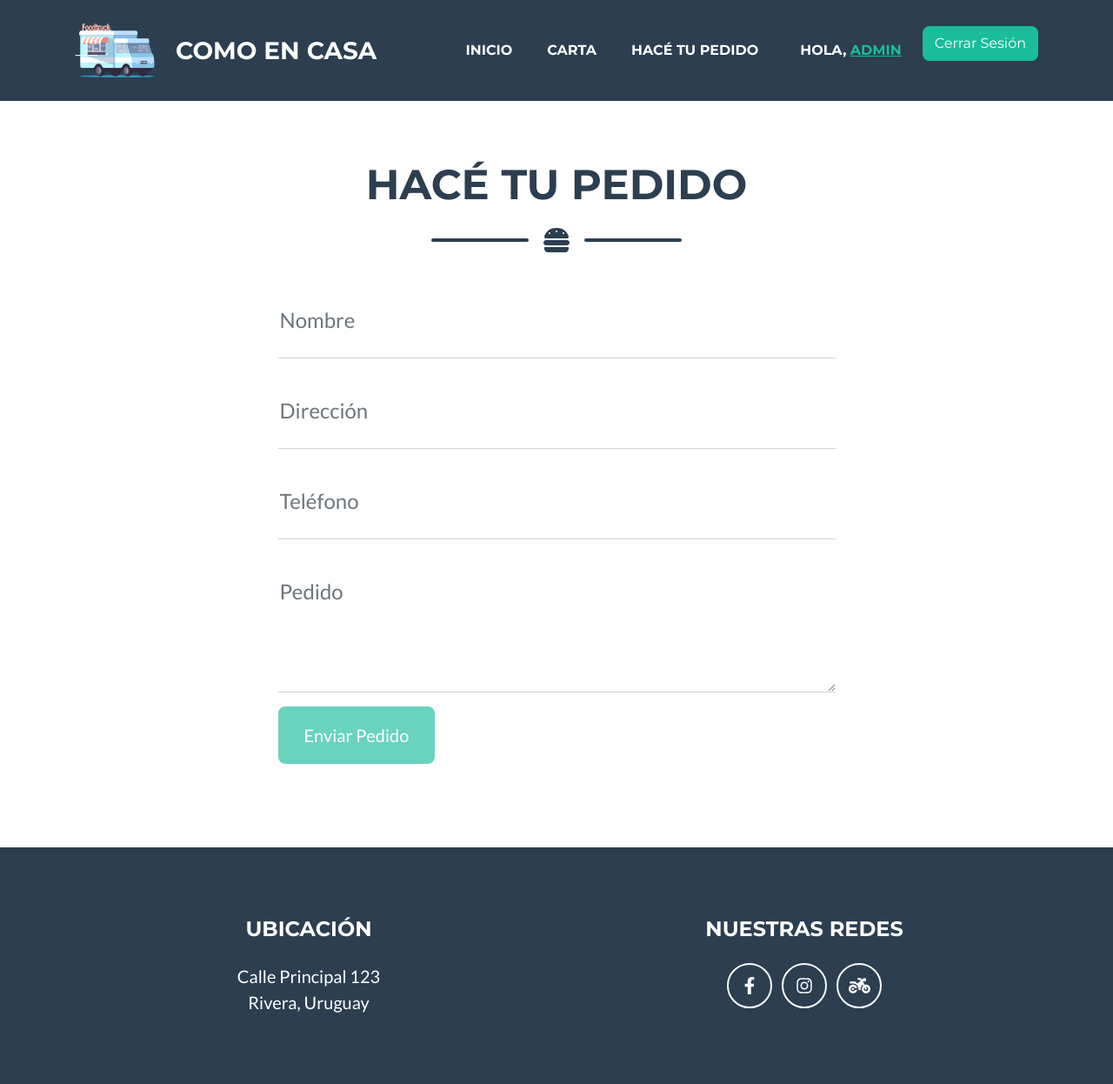
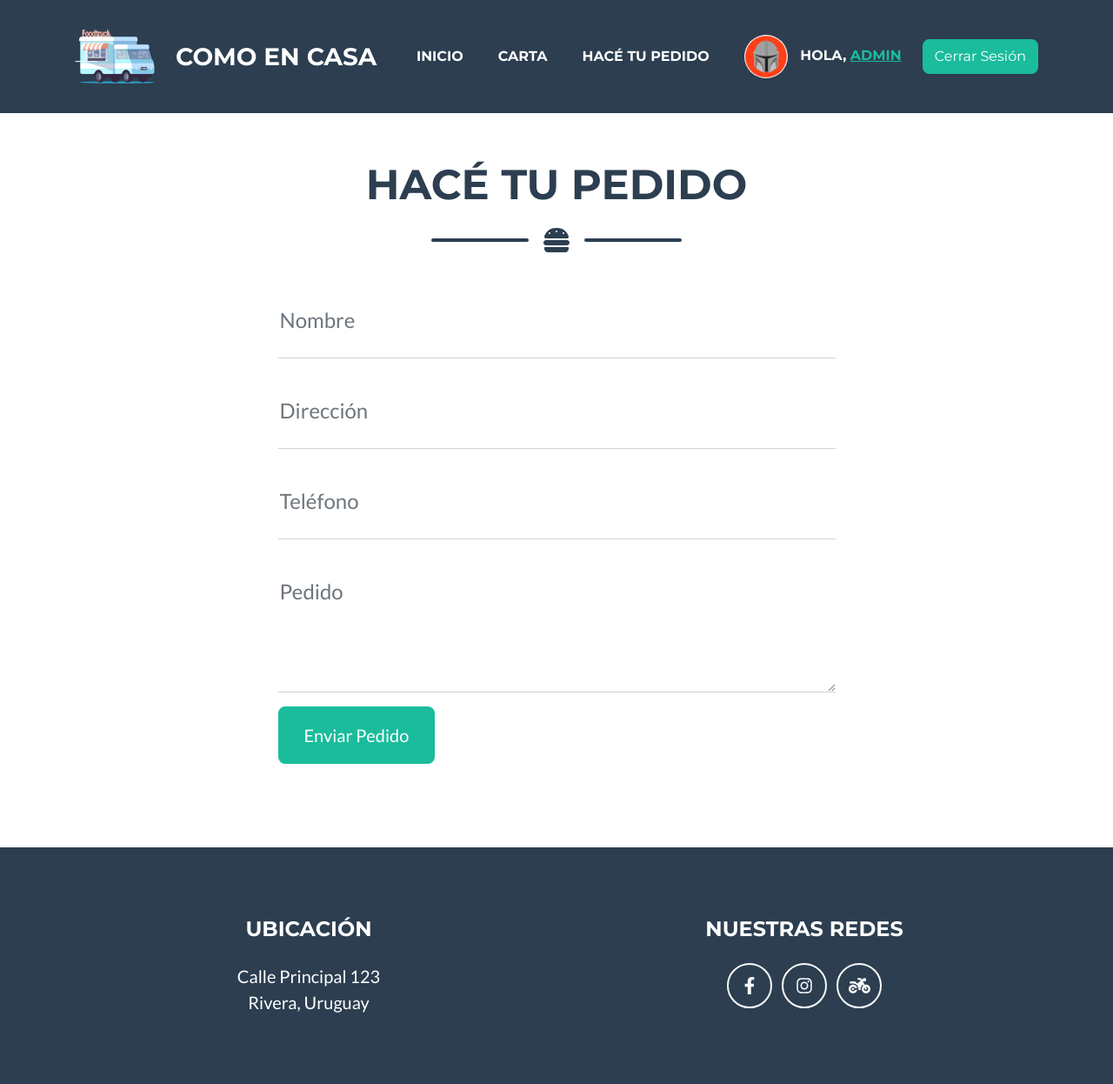
Before and after one commit to agrp-uy/ProyectoFinal_Rodriguez, a Django app: page /pedido/ in a window 1280 px wide. Shown: the top 1246 px of the page at 87% size. Run offline with Django 5.2, Linux system fonts and the light colour scheme; a user stored in the database is signed in; data comes from the database, SQL or seed files in the repository; some libraries are stand-ins or nearby versions.

Commit message:
Versión con edicion de perfiles y avatares funcional

```diff
--- a/ProyectoWeb/AppWeb/admin.py
+++ b/ProyectoWeb/AppWeb/admin.py
@@ -7,3 +7,4 @@ admin.site.register(Comida)
 admin.site.register(Bebida)
 admin.site.register(Guarnicion)
 admin.site.register(Postre)
+admin.site.register(Avatar)
--- a/ProyectoWeb/AppWeb/models.py
+++ b/ProyectoWeb/AppWeb/models.py
@@ -31,6 +31,6 @@ class Postre(models.Model):
     def __str__(self):
         return self.nombre
 
-class AvatarImage(models.Model):
+class Avatar(models.Model):
     usuario = models.ForeignKey(User, on_delete=models.CASCADE)
     imagen = models.ImageField(upload_to='avatars', null=True, blank=True)
--- a/ProyectoWeb/AppWeb/templates/AppWeb/padre.html
+++ b/ProyectoWeb/AppWeb/templates/AppWeb/padre.html
@@ -29,19 +29,31 @@
                 </button>
                 <div class="collapse navbar-collapse" id="navbarResponsive">
                     <ul class="navbar-nav ms-auto">
-                        <li class="nav-item mx-0 mx-lg-1"><a class="nav-link py-3 px-0 px-lg-3 rounded" href="/inicio">Inicio</a></li>
+                        <li class="nav-item mx-0 mx-lg-1 d-flex align-items-center">
+                            <a class="nav-link py-3 px-0 px-lg-3 rounded" href="/inicio">Inicio</a>
+                        </li>
                         {% if user.is_authenticated %}
-                        <li class="nav-item mx-0 mx-lg-1"><a class="nav-link py-3 px-0 px-lg-3 rounded" href="/carta">Carta</a></li>
-                        <li class="nav-item mx-0 mx-lg-1"><a class="nav-link py-3 px-0 px-lg-3 rounded" href="/pedido">Hacé tu Pedido</a></li>
+                        <li class="nav-item mx-0 mx-lg-1 d-flex align-items-center">
+                            <a class="nav-link py-3 px-0 px-lg-3 rounded" href="/carta">Carta</a>
+                        </li>
+                        <li class="nav-item mx-0 mx-lg-1 d-flex align-items-center">
+                            <a class="nav-link py-3 px-0 px-lg-3 rounded" href="/pedido">Hacé tu Pedido</a>
+                        </li>
                         {% endif %}
                         {% if user.is_authenticated %}
-                        <li class="nav-item mx-0 mx-lg-1">
-                            <li class="nav-item mx-0 mx-lg-1">
-                                <div class="nav-link py-3 px-0 px-lg-3 rounded text-white">
-                                    Hola, <a href="/editarPerfil">{{ user.username }}</a>
-                                </div>
-                            </li>
-                        <li class="nav-item mx-0 mx-lg-1">
+                        <li class="nav-item mx-0 mx-lg-1 d-flex align-items-center justify-content-center">
+                            <div class="nav-link py-3 px-0 px-lg-3 rounded text-white">
+                                {% with user.avatar_set.first as miAvatar %}
+                                    {% if miAvatar %}
+                                        <img src="{{ miAvatar.imagen.url }}" style="width: 50px; border-radius: 50%; object-fit: cover; object-position: center; margin-right: 10px">
+                                    {% else %}
+                                        <img src="{% static 'AppWeb/assets/img/avatar.png' %}" style="width: 50px; border-radius: 50%; object-fit: cover; object-position: center; margin-right: 10px">
+                                    {% endif %}
+                                {% endwith %}
+                                Hola, <a href="/editarPerfil">{{ user.username }}</a>
+                            </div>
+                        </li>
+                        <li class="nav-item mx-0 mx-lg-1 d-flex align-items-center justify-content-center">
                             <button class="btn btn-primary" onclick="location.href='/logout'">Cerrar Sesión</button>
                         </li>
                         {% else %}
--- a/ProyectoWeb/AppWeb/templates/AppWeb/pedido.html
+++ b/ProyectoWeb/AppWeb/templates/AppWeb/pedido.html
@@ -70,9 +70,9 @@
                             <!-- This is what your users will see when there is-->
                             <!-- an error submitting the form-->
                             <div class="d-none" id="submitErrorMessage"><div class="text-center text-danger mb-3">Error sending message!</div></div>
-                            <!-- Submit Button-->
-                            <button class="btn btn-primary btn-xl disabled" id="submitButton" type="submit">Enviar Pedido</button>
                         </form>
+                        <!-- Submit Button-->
+                        <a href="{% url 'enConstruccion' %}" class="btn btn-primary btn-xl" id="submitButton">Enviar Pedido</a>
                     </div>
                 </div>
             </div>
--- a/ProyectoWeb/AppWeb/templates/registro/editarPerfil.html
+++ b/ProyectoWeb/AppWeb/templates/registro/editarPerfil.html
@@ -19,7 +19,8 @@
     <div class="text-center text-success">
     <form method="POST">
         {% csrf_token %}
-        {{ form.as_p }}
+        <p>El ingreso de la contraseña es obligatorio. Podes mantener la misma que ya tenías o cambiarla por una nueva.</p>
+        {{ formu.as_p }}
         <button type="submit" class="btn btn-primary">Actualizar Datos</button>
     </form>
     </div>
--- a/ProyectoWeb/AppWeb/views.py
+++ b/ProyectoWeb/AppWeb/views.py
@@ -27,6 +27,9 @@ def es_staff(user):
 
 def acceso_denegado(request):
     return render(request, "registro/accesoDenegado.html", {'mensaje': 'No cuenta con los privilegios para realizar esa acción'})
+
+def en_construccion(request):
+    return render(request, 'AppWeb/enConstruccion.html')
 
 #Vistas generales:
 
@@ -206,9 +209,7 @@ def resultadosPostre(request):
 #Vistas para manejo de usuarios:
 
 def user_login(request):
-
     if request.method == 'POST':
-
         formu = AuthenticationForm(request, data=request.POST)
 
         if formu.is_valid():
@@ -220,8 +221,10 @@ def user_login(request):
             if usuario_actual is not None:
                 login(request, usuario_actual)
                 return render(request, "AppWeb/inicio.html", {'mensaje':f'Bienvenido, {usuario_actual.first_name}'})
+            else:
+                return render(request, "registro/login.html", {'formu': formu, 'mensaje':"Error, datos incorrectos."})
         else:
-            return render(request, "registro/login.html", {'mensaje':"Error, datos incorrectos."})
+            return render(request, "registro/login.html", {'formu': formu, 'mensaje':"Error, datos incorrectos."})
     else:
         formu = AuthenticationForm()
     return render(request, "registro/login.html", {'formu':formu})
@@ -248,19 +251,19 @@ def editar_perfil(request):
             usuario.set_password(info['password1'])
             usuario.first_name = info['first_name']
             usuario.last_name = info['last_name']
-            usuario.direccion = info['direccion']
-            usuario.telefono = info['telefono']
             usuario.email = info['email']
             usuario.save()
+            # Vuelve a autenticar al usuario después de cambiar la contraseña
+            user = authenticate(username=usuario.username, password=info['password1'])
+            if user is not None:
+                login(request, user)
 
-            return render(request, "AppWeb/inicio.html", {'mensaje':f'Usuario actualizado, {usuario.first_name}'})
+            return render(request, "AppWeb/inicio.html", {'mensaje':f'Se actualizaron tus datos, {usuario.first_name}'})
     else:
         formu = FormularioEditar(
             initial={
                 'first_name': usuario.first_name,
                 'last_name': usuario.last_name,
-                'direccion': usuario.direccion,
-                'telefono': usuario.telefono,
                 'email': usuario.email,
             })
     return render(request, "registro/editarPerfil.html", {'formu':formu})
--- a/ProyectoWeb/ProyectoWeb/urls.py
+++ b/ProyectoWeb/ProyectoWeb/urls.py
@@ -76,6 +76,7 @@ urlpatterns = [
 
     #URLs varias
     path('accesoDenegado/', acceso_denegado, name='accesoDenegado'),
+    path('enConstruccion/', en_construccion, name='enConstruccion'),
 
 
 ]
```
Also changed, not shown: ProyectoWeb/AppWeb/forms.py (+2 -6 lines), ProyectoWeb/AppWeb/templates/AppWeb/enConstruccion.html (added, +18 -0 lines), ProyectoWeb/AppWeb/migrations/0004_rename_avatarimage_avatar.py (added), ProyectoWeb/AppWeb/static/AppWeb/assets/img/avatar.png (added), ProyectoWeb/db.sqlite3, ProyectoWeb/media/avatars/778217.png (added), ProyectoWeb/media/avatars/Mando.png (added).
